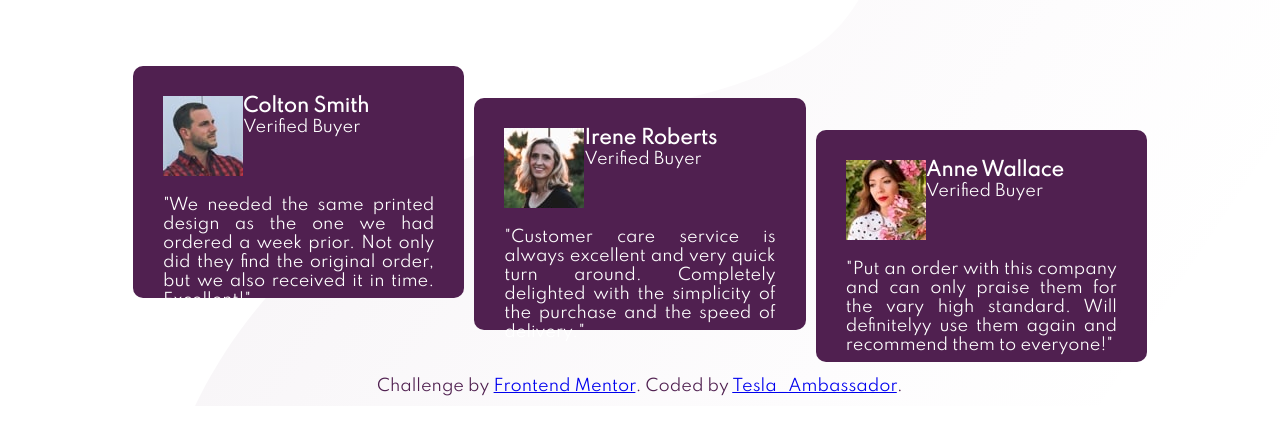
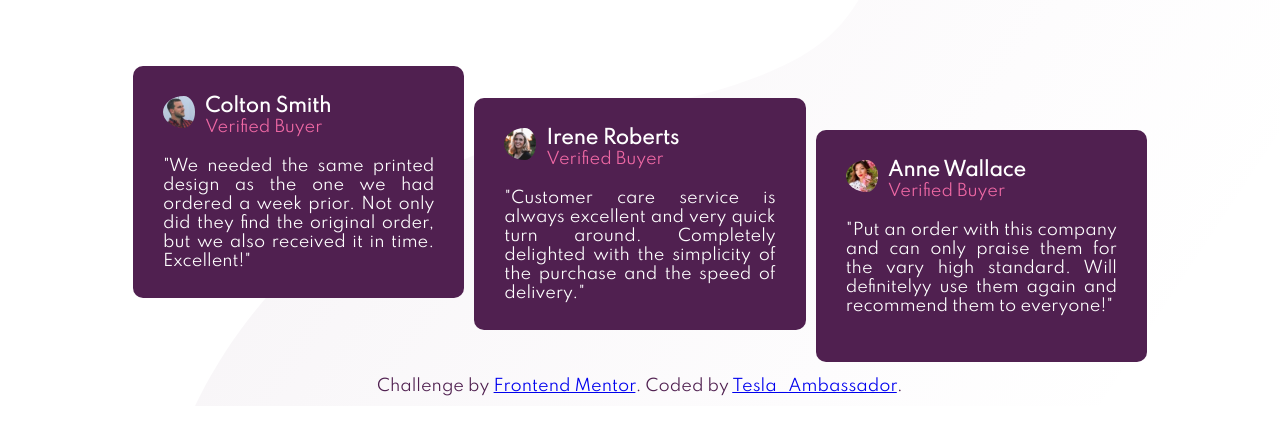
Before and after one commit to tesla-ambassador/Social-Proof-Section-Master, a plain HTML site: page index.html in a window 1280 px wide. Shown: the part 366-800 px from the top of the page. Drawn offline with Linux system fonts and the light colour scheme.

Commit message:
Update style.css

```diff
--- a/style.css
+++ b/style.css
@@ -96,12 +96,12 @@ body {
 .articles article p {
     padding: 10px;
 }
-#profile-image {
+.profile-image {
     height: 32px;
     border-radius: 50%;
     padding-right: 10px;
 }
-#verified-buyer {
+.verified-buyer {
     color: hsl(333, 80%, 67%);
     font-weight: 400;
 }
```
